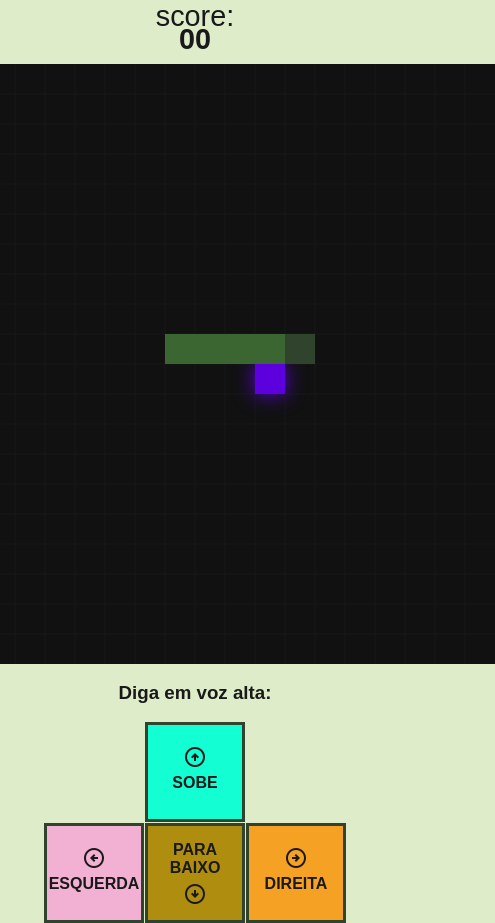
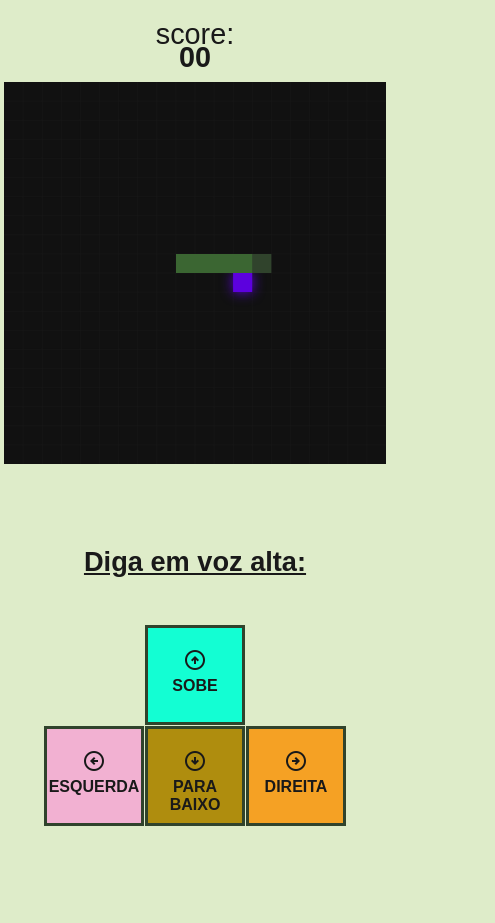
Before and after one commit to Vineco77/Cobra-Cega, a plain HTML site: page index.html in a window 390 px wide. Shown: the whole page, 495 px wide, since content can reach past the window. After the commit the page ends 844 px from the top, so only its background shows below. Drawn offline with nearby package versions, Linux system fonts and the light colour scheme.

Commit message:
Organize the code, add media queries, and publish the first version

```diff
--- a/css/style.css
+++ b/css/style.css
@@ -3,7 +3,7 @@
 :root{
     --cor-body: #DEECC9;
     --cor-canvas:#111;
-    --cor-branco: white;
+    --cor-white: white;
     --cor-score: #191919;
     --cor-btn: #333;
     --cor-head: #30432C;
@@ -28,7 +28,7 @@ body{
     align-items: center;
     justify-content: center;
     flex-direction: column;
-    color: var(--cor-branco);
+    color: var(--cor-white);
 }
 
 .score{
@@ -80,6 +80,12 @@ body{
     align-items: center;
     gap: 5px;
     cursor: pointer;
+}
+
+.speak-up{
+    margin-top: 2rem;
+    text-decoration:underline;
+    font-size: 1.7rem ;
 }
 
 .said{
@@ -149,7 +155,7 @@ body{
     grid-row: -2 / -2;
     display: flex;
     flex-direction: column;
-    padding-top: 10px;
+    padding-top: 20px;
     border: 3px solid var(--cor-head);
 }
 
@@ -158,3 +164,21 @@ body{
     font-weight: 550;
     margin: 5px 0px 5px 0px;
 }
+
+@media (max-width: 750px) {
+    canvas{
+        width: 98%;
+    }
+
+    .speak-up{
+        margin-top: 4rem;
+    }
+
+    .controllers__list{
+        margin-top: 1.8rem;
+    }
+
+    .menu-screen{
+        height: 60vh;
+    }
+}
--- a/index.html
+++ b/index.html
@@ -5,7 +5,7 @@
     <meta name="viewport" content="width=device-width, initial-scale=1.0">
     <link rel="stylesheet" href="https://fonts.googleapis.com/css2?family=Material+Symbols+Outlined:opsz,wght,FILL,GRAD@20..48,100..700,0..1,-50..200" />
     <link rel="stylesheet" href="css/style.css">
-    <title>🐍 Snake Game</title>
+    <title>🐍 Cobra Cega</title>
 </head>
 <body>
     <div class="score">score: <span class="score--value">00</span></div>
@@ -23,7 +23,7 @@
     <br>
     <div id="guide" class="mensagem"></div>
     <div class="controllers">
-        <h3>Diga em voz alta:</h3>
+        <h3 class="speak-up">Diga em voz alta:</h3>
         <br>
         <ul class="controllers__list">
 
@@ -49,10 +49,10 @@
             </li>
 
             <li class="controllers__list__item4 rainbow">
-                <span class="controllers__list__item-description">PARA BAIXO</span>
                 <span class="material-symbols-outlined">
                     arrow_circle_down
                 </span>
+                <span class="controllers__list__item-description">PARA BAIXO</span>
             </li>
 
         </ul>
--- a/js/script.js
+++ b/js/script.js
@@ -187,7 +187,7 @@ const gameLoop = () => {
     }, 490);
 }
 
-function verificaDirecao(guide) {
+function checkDirection(guide) {
     if (guide == "direita" && direction != "left") {
         return direction = "right"
     }
--- a/js/voice.js
+++ b/js/voice.js
@@ -12,12 +12,12 @@ window.SpeechRecognition =
 
   function onSpeak(e) {
     guide = e.results[0][0].transcript
-    exibeChuteNaTela(guide)
-    verificaDirecao(guide)
+    showVoiceToText(guide)
+    checkDirection(guide)
     console.log(guide);
   }
 
-  function exibeChuteNaTela(guide) {
+  function showVoiceToText(guide) {
     elementGuide.innerHTML = `<div class="said">Você disse:</div>
     <span class="box">${guide} </span>`
   }
```
